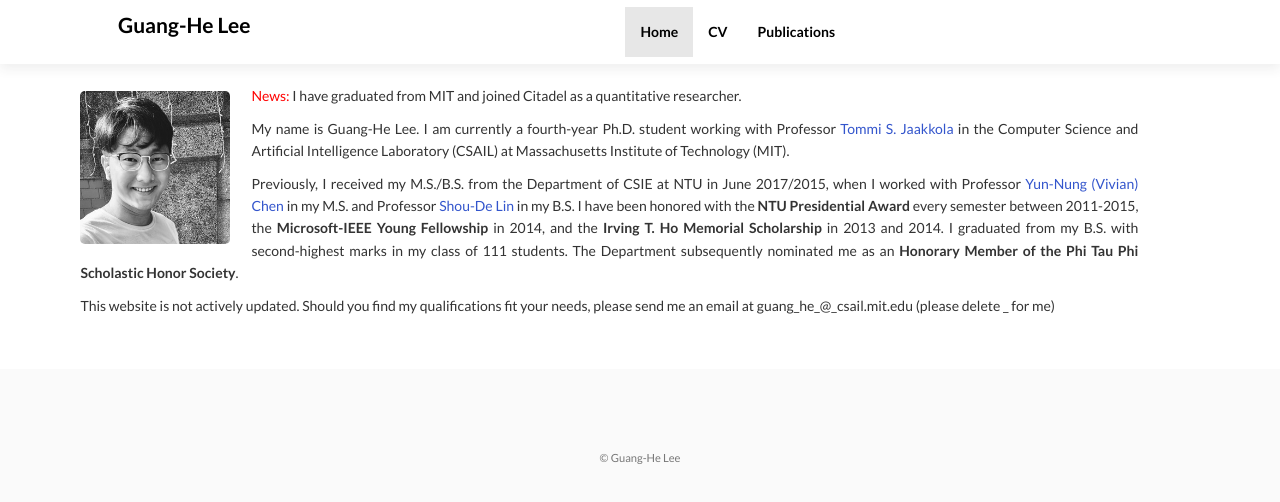
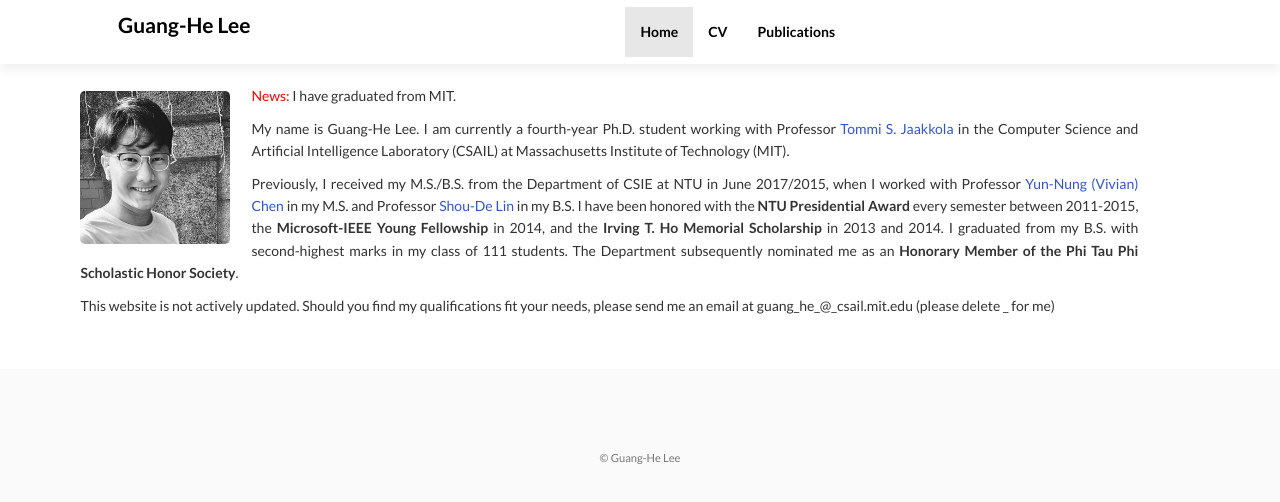
Before and after one commit to guanghelee/guanghelee.github.io, a plain HTML site: page index.html in a window 1280 px wide. Drawn offline with nearby package versions, Linux system fonts and the light colour scheme.

Commit message:
Update home.html

```diff
--- a/home.html
+++ b/home.html
@@ -8,7 +8,7 @@
 
   <br />
 
-  <p><font color="red">News:</font> I have graduated from MIT and joined Citadel as a quantitative researcher.</p>
+  <p><font color="red">News:</font> I have graduated from MIT.</p>
 
   <p>My name is Guang-He Lee. I am currently a fourth-year Ph.D. student working with Professor <a href="https://people.csail.mit.edu/tommi/" target="_blank">Tommi S. Jaakkola</a> in the Computer Science and Artificial Intelligence Laboratory (CSAIL) at Massachusetts Institute of Technology (MIT).</p>
 
```
